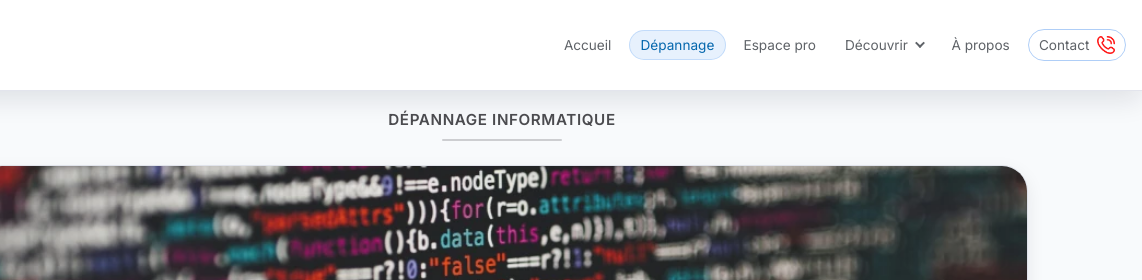
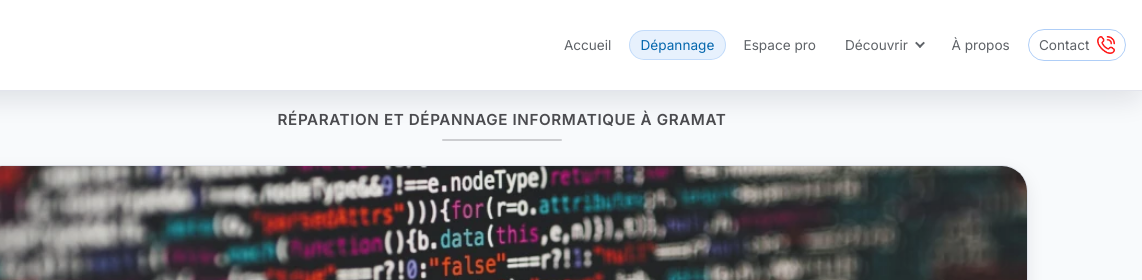
Before and after one commit to tech46services/tech46services.github.io, an Astro site: page /depannage in a window 1280 px wide. Shown: the top 280 px of the page, 138-1280 px from the left. Built offline with nearby package versions, Linux system fonts and the light colour scheme; Astro itself is replaced by a stand-in of ours.

Commit message:
modif H1 depannage

```diff
--- a/src/pages/depannage.astro
+++ b/src/pages/depannage.astro
@@ -5,7 +5,7 @@ const jsonLd = "{\r\n        \"@context\": \"https://schema.org\",\r\n        \"
 ---
 
 <BaseLayout
-  title={"Dépannage informatique - Tech 46 Services"}
+  title={"Dépannage informatique à Gramat | Tech 46 Services"}
   description={"Services de dépannage informatique à domicile à Gramat et dans le Lot: réparation PC, installation, sécurité, réseau et assistance personnalisée."}
   canonical={"https://tech46services.fr/depannage.html"}
   ogTitle={"Dépannage informatique - Tech 46 Services"}
@@ -18,7 +18,7 @@ const jsonLd = "{\r\n        \"@context\": \"https://schema.org\",\r\n        \"
         <!-- =========================
              INTRO SERVICES
         ========================== -->
-        <h1 class="hero-intro-title">Dépannage informatique</h1>
+        <h1 class="hero-intro-title">Réparation et dépannage informatique à Gramat</h1>
         <section class="hero-grid">
           <img loading="eager"
             class="hero-bg"
```
